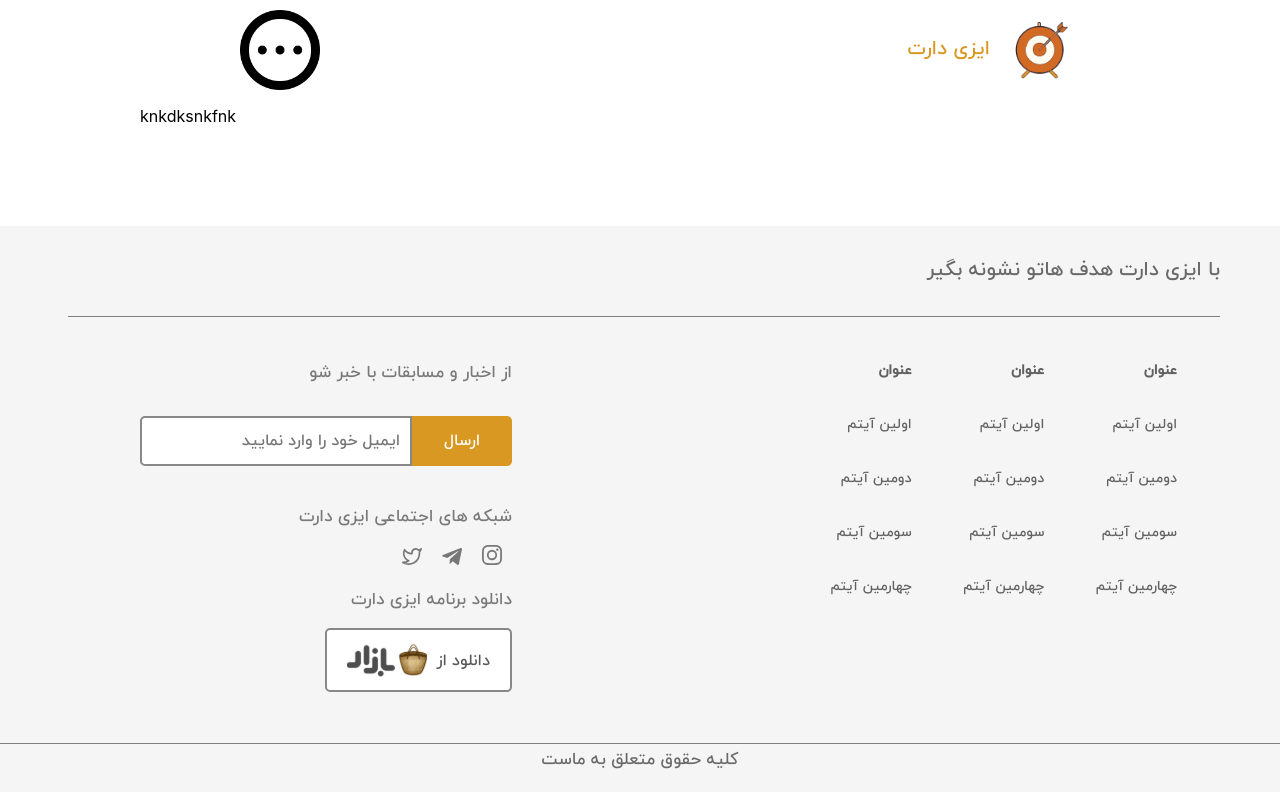
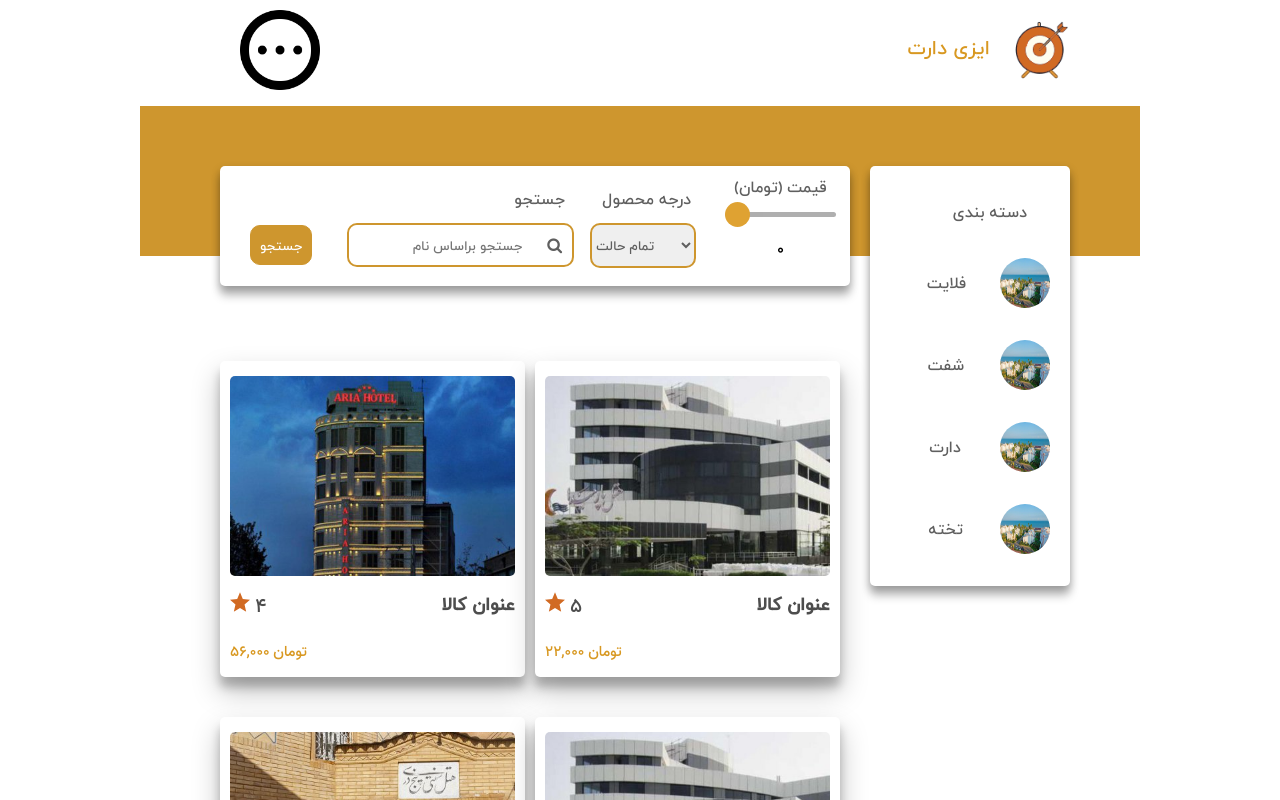
Before and after one commit to hamedasadbs/sporti, a React app: page /Shopping in a window 1280 px wide. Shown: the top 800 px of the page. Built offline with nearby package versions, Linux system fonts and the light colour scheme.

Commit message:
this is dart site files

```diff
--- a/src/Gallery/Gallery.css
+++ b/src/Gallery/Gallery.css
@@ -40,7 +40,7 @@
   margin-right: 20px;
 }
 
-section.gallery > h4 {
+.gallery > h4 {
   font-size: 20px;
   font-weight: 500;
   color: rgb(141, 141, 141);
--- a/src/Shopping/Shopping.css
+++ b/src/Shopping/Shopping.css
@@ -0,0 +1,226 @@
+.shop {
+  width: 100%;
+  display: flex;
+  flex-wrap: nowrap;
+  position: relative;
+  margin: auto;
+  text-align: center;
+}
+
+.shop .background {
+  width: 100%;
+  position: absolute;
+  height: 150px;
+  background-color: rgb(206, 150, 46);
+}
+
+.shop .mainShop {
+  width: 100%;
+  height: auto;
+  position: relative;
+  display: block;
+}
+
+.shop .mainShop .gallery {
+  width: 63%;
+  height: auto;
+  display: flex;
+  justify-content: center;
+  position: relative;
+  flex-wrap: wrap;
+  margin: 35px 35px;
+  margin-right: 0;
+  float: left;
+}
+
+.shop .mainShop .gallery .picture {
+  margin: 40px 5px 0px 5px;
+  padding: 15px 10px 0px 10px;
+  width: 250px;
+  box-shadow: 0 14px 28px rgba(0, 0, 0, 0.25), 0 10px 10px rgba(0, 0, 0, 0.22);
+  transition: all 0.3s cubic-bezier(0.25, 0.8, 0.25, 1);
+  z-index: 1;
+  background-color: white;
+  border-radius: 5px;
+}
+
+.shop .mainShop .gallery .picture .mainImage {
+  position: relative;
+  width: auto;
+}
+
+.shop .mainShop .gallery .picture .mainImage img {
+  width: 100%;
+  height: 200px;
+  object-fit: cover;
+  border-radius: 5px;
+}
+
+.shop .mainShop .filter {
+  width: 63%;
+  height: 120px;
+  display: flex;
+  float: left;
+  justify-content: center;
+  position: relative;
+  flex-wrap: nowrap;
+  margin: 60px 0 0 80px;
+  background-color: white;
+  border-radius: 5px;
+  box-shadow: 0 4px 8px rgba(0, 0, 0, 0.25), 0 10px 10px rgba(0, 0, 0, 0.22);
+}
+
+.shop .mainShop .filter .price {
+  flex-grow: 1;
+  margin: auto;
+}
+
+.shop .mainShop .filter .productDegree {
+  flex-grow: 1;
+  text-align: right;
+  margin: auto 15px;
+  width: 100px;
+}
+
+.shop .mainShop .filter .productDegree select {
+  width: 100%;
+  height: 45px;
+  border-radius: 10px;
+  border: 2px solid rgb(206, 150, 46);
+  margin-top: 10px;
+  font-family: 'iran';
+  color: #5f5f5f;
+}
+
+.shop .mainShop .filter .search {
+  flex-grow: 1;
+  margin: auto 5px;
+  text-align: right;
+}
+
+.shop .mainShop .filter .searchInput {
+  width: 100%;
+  height: 40px;
+  border-radius: 10px;
+  border: 2px solid rgb(206, 150, 46);
+  margin-top: 10px;
+  color: #5f5f5f;
+  display: flex;
+}
+
+.shop .mainShop .filter .searchInput input {
+  width: 100%;
+  border: none;
+  outline: none;
+  border-radius: 10px;
+  text-align: right;
+  font-family: 'iran';
+}
+
+.shop .mainShop .filter .searchInput i {
+  margin: auto;
+  padding: 10px;
+}
+
+.shop .mainShop .filter .searchButton {
+  flex-grow: 1;
+  display: flex;
+  align-items: center;
+  margin: 0 30px;
+  margin-top: 38px;
+}
+
+.shop .mainShop .filter .searchButton button {
+  width: 100%;
+  height: 40px;
+  border-radius: 10px;
+  background-color: rgb(206, 150, 46);
+  border: 1px solid rgb(206, 150, 46);
+  color: white;
+  font-family: 'iran';
+}
+
+.slideContainer input {
+  -webkit-appearance: none;
+  width: 80%;
+  height: 5px;
+  border-radius: 5px;
+  background: #9b9b9b;;
+  outline: none;
+  opacity: 0.8;
+  -webkit-transition: .2s;
+  transition: opacity .2s;
+}
+
+.slideContainer input:hover {
+  background: #d3d3d3;
+  opacity: 1;
+}
+
+.slideContainer input::-webkit-slider-thumb {
+  -webkit-appearance: none;
+  appearance: none;
+  width: 25px;
+  height: 25px;
+  border-radius: 50%;
+  background: rgb(216, 140, 0);
+  cursor: pointer;
+}
+
+label {
+  color: #5f5f5f;
+  font-family: 'iran';
+  margin: 0 5px;
+}
+
+#demo{
+  font-family: 'vazir';
+  margin: 40px 0;
+}
+
+.shop .mainShop .categories {
+  width: 20%;
+  height: 420px;
+  display: flex;
+  float: right;
+  position: relative;
+  flex-wrap: nowrap;
+  margin: 60px 7% 0 0px;
+  background-color: white;
+  border-radius: 5px;
+  box-shadow: 0 4px 8px rgba(0, 0, 0, 0.25), 0 10px 10px rgba(0, 0, 0, 0.22);
+}
+
+.shop .mainShop .categories ul {
+  width: 100%;
+  display: flex;
+  flex-direction: column;
+}
+
+.shop .mainShop .categories ul li {
+  width: 100%;
+  height: auto;
+  margin: auto;
+  display: flex;
+  justify-content: space-around;
+  padding: 15px 0;
+  border-radius: 30px;
+}
+
+.shop .mainShop .categories ul li:not(.disabled):hover {
+  background-color: lightgrey;
+  cursor: pointer;
+}
+
+.shop .mainShop .categories ul li img {
+  width: 50px;
+  height: 50px;
+  border-radius: 100px;
+  margin: auto;
+  margin-right: 20px;
+}
+
+.shop .mainShop .categories ul li label {
+  font-family: 'iran';
+  margin: auto;
+}
--- a/src/Shopping/Shopping.js
+++ b/src/Shopping/Shopping.js
@@ -1,15 +1,151 @@
-import React from "react";
+import React, {Component} from "react";
 import "./Shopping.css";
 import '../../node_modules/font-awesome/css/font-awesome.min.css';
 
-import ImageSource from "../Assets/Images/map.jpg";
+import ImageSource1 from "../Assets/Images/s1.jpeg";
+import ImageSource2 from "../Assets/Images/s2.jpeg";
+import ImageSource3 from "../Assets/Images/s3.jpeg";
+import ImageSource4 from "../Assets/Images/s4.jpeg";
 
-const Shopping=()=>(
-    <>
-        <section className="shop">
-            knkdksnkfnk
-        </section>
-    </>
-)
+import star from "../Assets/Images/Icon material-star.svg";
+
+class Shopping extends Component{
+    state={
+        priceValue:0
+    }
+    changePriceHandler=(event)=>{
+        this.setState({priceValue:event.target.value})
+        const demo=document.getElementById('demo')
+        demo.innerHTML=event.target.value
+    }
+    render(){
+
+        const shoppings=[
+            {
+                id:0,
+                imageSource:ImageSource1,
+                title:'عنوان کالا',
+                star:4,
+                price:'56,000'
+            },
+            {
+                id:1,
+                imageSource:ImageSource3,
+                title:'عنوان کالا',
+                star:5,
+                price:'22,000'
+            },
+            {
+                id:2,
+                imageSource:ImageSource4,
+                title:'عنوان کالا',
+                star:6,
+                price:'120,000,000'
+            },
+            {
+                id:3,
+                imageSource:ImageSource3,
+                title:'عنوان کالا',
+                star:1,
+                price:'99,000'
+            },
+            {
+                id:4,
+                imageSource:ImageSource3,
+                title:'عنوان کالا',
+                star:5,
+                price:'320,000'
+            },
+            {
+                id:5,
+                imageSource:ImageSource3,
+                title:'عنوان کالا',
+                star:2,
+                price:'28,000'
+            },
+        ]
+        let picture=''
+        let picLength=0
+        picture=shoppings.map(pic=>{
+            return(
+                <div key={pic.id} className="picture">
+                    <div className="mainImage">
+                        <img src={pic.imageSource} alt="Cinque Terre" width="533" height="300" />
+                    </div>
+                    <div className="caption">
+                        <div className='star'>
+                            <h2>{pic.title}</h2>
+                            <p><img src={star} />{pic.star}</p>
+                        </div>
+                        <p className='price'>تومان {pic.price}</p>
+                    </div>
+                </div>
+            )
+        })
+        return(
+            <>
+                <section className="shop">
+                    <div className='background'></div>
+                    <div className='mainShop'>
+                        <main className='filter'>
+                            <div className='searchButton'>
+                                <button>جستجو</button>
+                            </div>
+                            <div className='search'>
+                                <label>جستجو</label>
+                                <div className='searchInput'>
+                                    <input type="search" placeholder='جستجو براساس نام' />
+                                    <i className='fa fa-search'></i>
+                                </div>
+                            </div>
+                            <div className='productDegree'>
+                                <label>درجه محصول</label>
+                                <select name="productDegree">
+                                    <option value="all states">تمام حالت</option>
+                                    <option value="all states">تمام حالت</option>
+                                    <option value="all states">تمام حالت</option>
+                                    <option value="all states">تمام حالت</option>
+                                </select>
+                            </div>
+                            <div className='price'>
+                                <label>قیمت (تومان)</label>
+                                <div class="slideContainer">
+                                    <input onChange={this.changePriceHandler} type="range" min="0" max="120000000" value={this.state.priceValue} />
+                                    <p><span id="demo">0</span></p>
+                                </div>
+                            </div>
+                        </main>
+                        <right className='categories'>
+                            <ul>
+                                <li className='disabled'>
+                                    <label>دسته بندی</label>
+                                </li>
+                                <li>
+                                <label>فلایت</label>
+                                    <img src={ImageSource2} />
+                                </li>
+                                <li>
+                                <label>شفت</label>
+                                    <img src={ImageSource2} />
+                                </li>
+                                <li>
+                                <label>دارت</label>
+                                    <img src={ImageSource2} />
+                                </li>
+                                <li>
+                                <label>تخته</label>
+                                    <img src={ImageSource2} />
+                                </li>
+                            </ul>
+                        </right>
+                        <menu className="gallery">
+                            {picture}
+                        </menu>
+                    </div>
+                </section>
+            </>
+        )
+    }
+}
 
 export default Shopping;
```
